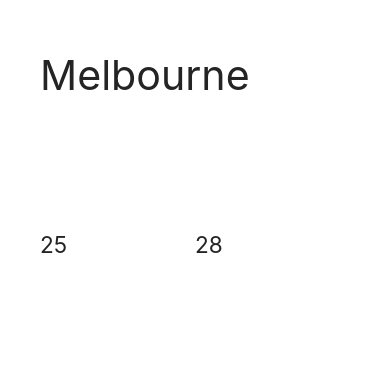
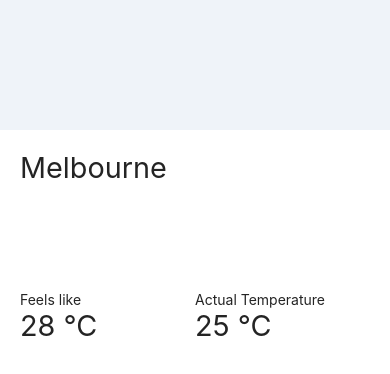
Before and after one commit to josephmagara/weather-app, a React Native app: screen / in a window 390 px wide. Shown: the part 392-766 px from the top of the page. Built offline with nearby package versions, Linux system fonts and the light colour scheme.

Commit message:
1. Added an utilised group text components.

```diff
--- a/src/data/routing/AppRouter.tsx
+++ b/src/data/routing/AppRouter.tsx
@@ -9,8 +9,10 @@ const AppRouter: React.FC<{}> = () => {
     code: 119,
     location: "Melbourne",
     description: "Sunny",
+    temperatureUnit:"\xB0C",
     actualTemperature: 25,
-    feltTemperature: 28
+    feltTemperature: 28,
+    isDayTime: true
   }
 
   const props: WeatherReportPageProps = {
--- a/src/domain/weather/WeatherReport.tsx
+++ b/src/domain/weather/WeatherReport.tsx
@@ -2,6 +2,8 @@ export interface WeatherReport {
   code: number;
   location: string;
   description: string;
+  temperatureUnit: string;
   actualTemperature: number;
   feltTemperature: number;
+  isDayTime: boolean;
 }
--- a/src/presentation/component/WeatherDetailsView.tsx
+++ /dev/null
@@ -1,38 +0,0 @@
-import { View } from "react-native";
-import { WeatherReport } from "../../domain/weather/WeatherReport";
-import { Text } from "react-native-elements";
-import React from "react";
-
-export interface WeatherDetailsView {
-  report: WeatherReport;
-}
-
-export const WeatherDetailsView: React.FC<WeatherDetailsView> = ({
-  report,
-}) => {
-  const { location, feltTemperature, actualTemperature } = report;
-
-  return (
-    <View
-      style={{
-        flexDirection: "column",
-        flex: 1,
-        padding: 20,
-      }}
-    >
-      <View style={{ flex: 1, flexDirection: "row" }}>
-        <Text h1 style={{ textAlignVertical: "center", textAlign: "center" }}>
-          {location}
-        </Text>
-      </View>
-      <View style={{ flex: 1, flexDirection: "row" }}>
-        <View style={{ flex: 0.5, flexDirection: "row" }}>
-          <Text h4>{actualTemperature}</Text>
-        </View>
-        <View style={{ flex: 0.5, flexDirection: "row" }}>
-          <Text h4>{feltTemperature}</Text>
-        </View>
-      </View>
-    </View>
-  );
-};
--- /dev/null
+++ b/src/presentation/component/text/GroupedTextComponent.tsx
@@ -0,0 +1,41 @@
+import React from "react";
+import { View } from "react-native";
+import { TextProps, Text } from "react-native-elements";
+
+export interface TextProtocol {
+  text: string;
+  props?: TextProps;
+  css?: TextCss;
+}
+
+export interface GroupedTextComponentProtocol {
+  css?: CellCss;
+  textGroups: Array<TextProtocol>;
+}
+
+export interface TextCss {
+  flex?: number;
+  flexDirection?: "row" | "column" | "row-reverse" | "column-reverse";
+}
+
+export type CellCss = TextCss
+
+export const GroupedTextComponent: React.FC<GroupedTextComponentProtocol> = ({
+  css,
+  textGroups,
+}) => {
+  const textCells = textGroups.map((textItem) => {
+    const { text, css, props } = textItem;
+    return (
+      <View style={{ flex: css?.flex, flexDirection: css?.flexDirection }}>
+        <Text {...props}>{text}</Text>
+      </View>
+    );
+  });
+
+  return (
+    <View style={{ flex: css?.flex, flexDirection: css?.flexDirection }}>
+      {textCells.map((textCell) => textCell)}
+    </View>
+  );
+};
--- /dev/null
+++ b/src/presentation/component/weather/WeatherDetailsView.tsx
@@ -0,0 +1,89 @@
+import { TextProps, View } from "react-native";
+import { WeatherReport } from "../../../domain/weather/WeatherReport";
+import { Text } from "react-native-elements";
+import React from "react";
+import {
+  CellCss,
+  GroupedTextComponent,
+  GroupedTextComponentProtocol,
+  TextCss,
+  TextProtocol,
+} from "../text/GroupedTextComponent";
+
+function getTemperatureString(amount: number, temperatureUnit: string) {
+  return amount + " " + temperatureUnit;
+}
+
+export interface WeatherDetailsView {
+  report: WeatherReport;
+}
+
+export const WeatherDetailsView: React.FC<WeatherDetailsView> = ({
+  report,
+}) => {
+  const {
+    location,
+    feltTemperature,
+    actualTemperature,
+    temperatureUnit,
+  } = report;
+  const cellCss: CellCss = {
+    flexDirection: "column",
+    flex:1
+  };
+  const sharedTextProp = {
+    h3: true,
+  };
+  const locationCellProtocol: GroupedTextComponentProtocol = {
+    css: cellCss,
+    textGroups: [
+      {
+        text: location,
+        props: sharedTextProp,
+      },
+    ],
+  };
+  const feltTemperatureCellProtocol: GroupedTextComponentProtocol = {
+    css: cellCss,
+    textGroups: [{
+      text: "Feels like"
+    },
+      {
+        text: getTemperatureString(feltTemperature, temperatureUnit),
+        props: sharedTextProp,
+      },
+    ],
+  };
+  const actualTemperatureCellProtocol: GroupedTextComponentProtocol = {
+    css: cellCss,
+    textGroups: [{
+      text: "Actual Temperature"
+    },
+      {
+        text: getTemperatureString(actualTemperature, temperatureUnit),
+        props: sharedTextProp,
+      },
+    ],
+  };
+
+  return (
+    <View
+      style={{
+        flexDirection: "column",
+        flex: 1,
+        padding: 20,
+      }}
+    >
+      <GroupedTextComponent {...locationCellProtocol} />
+      <View
+        style={{
+          flexDirection: "row",
+          flex: 1,
+        }}
+      >
+        <GroupedTextComponent {...feltTemperatureCellProtocol} />
+        <GroupedTextComponent {...actualTemperatureCellProtocol} />
+      </View>
+    </View>
+  );
+};
--- a/src/presentation/pages/WeatherReportPage.tsx
+++ b/src/presentation/pages/WeatherReportPage.tsx
@@ -3,10 +3,10 @@ import { supportedWeatherTypes } from "../../domain/weather/WeatherType";
 import {
   WeatherAnimator,
   WeatherAnimatorProps,
-} from "../component/WeatherAnimator";
+} from "../component/weather/WeatherAnimator";
 import React from "react";
 import { View } from "react-native";
-import { WeatherDetailsView } from "../component/WeatherDetailsView";
+import { WeatherDetailsView } from "../component/weather/WeatherDetailsView";
 
 export interface WeatherReportPageProps {
   report: WeatherReport;
@@ -41,13 +41,13 @@ const WeatherReportPage: React.FC<WeatherReportPageProps> = ({ report }) => {
       style={{
         flexDirection: "column",
         flex: 1,
-        padding: 20,
+
       }}
     >
-      <View style={{ flex: 0.6 }}>
+      <View style={{ flex: 0.6, padding: 20, backgroundColor:"#EFF3F9"}}>
         <WeatherAnimator {...weatherAnimatorProps} />
       </View>
-      <View style={{ flex: 0.6 }}>
+      <View style={{ flex: 0.4, backgroundColor:"white" }}>
         <WeatherDetailsView {...detailViewProps} />
       </View>
     </View>
```
Also changed, not shown: src/presentation/component/weather/WeatherAnimator.tsx (renamed from src/presentation/component/WeatherAnimator.tsx).
